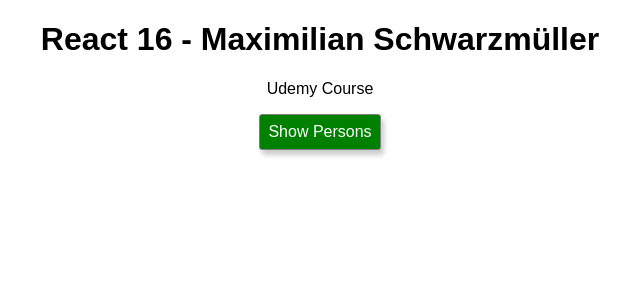
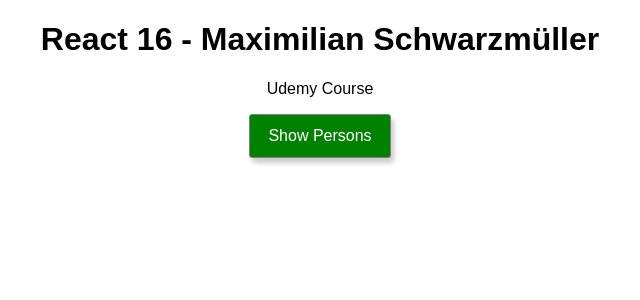
Before and after one commit to carlo-bruno/react-complete-guide, a React app: page / in a window 1280 px wide. Shown: the top 300 px of the page, without its empty margins (320-960 px from the left). Built offline with nearby package versions, Linux system fonts and the light colour scheme.

Commit message:
lecture 68

```diff
--- a/src/App.css
+++ b/src/App.css
@@ -9,3 +9,28 @@
 .bold {
   font-weight: bold;
 }
+
+.App button {
+  background-color: green;
+  color: white;
+  font: inherit;
+  border: 1px solid gray;
+  border-radius: 3px;
+  box-shadow: 3px 5px 5px #ccc;
+  padding: 12px 18px;
+  cursor: pointer;
+}
+
+.App button:hover {
+  background-color: lightgreen;
+  color: black;
+}
+
+.App button.Red {
+  background-color: red;
+}
+
+.App button.Red:hover {
+  background-color: salmon;
+  color: black;
+}
--- a/src/App.js
+++ b/src/App.js
@@ -50,20 +50,9 @@ class App extends Component {
   }
 
   render() {
-    // ? inline style
-    const style = {
-      backgroundColor: 'green',
-      color: 'white',
-      font: 'inherit',
-      border: '1px solid gray',
-      borderRadius: '3px',
-      boxShadow: '3px 5px 5px #ccc',
-      padding: '8px',
-      cursor: 'pointer'
-    };
-
     //* conditional rendering
     let persons = null; // ? default output of return
+    let btnClass = ''; //? create var to assign inside if condition
 
     if ( this.state.showPersons ) { // ? check before returning
       persons = (
@@ -77,8 +66,10 @@ class App extends Component {
               changed={(event) => this.nameChangedHandler(event, person.id)} />
           })}
         </div>
-      )
-      style.backgroundColor = 'red'; //? dynamically changing color of button when toggled
+      );
+      btnClass = classes.Red;
+      //? when button is toggled, change value
+      //! classes.Red is tied to the App.css selectors, will generate a class name that is scoped only to this file
     }
 
     //* adding css class dynamically
@@ -99,7 +90,7 @@ class App extends Component {
         {/* since 'classes is an array, use join(' ') */}
 
         <button
-          style={style}
+          className={btnClass} //! see ln 70
           onClick={this.togglePersonsHandler}>
           Show Persons</button> {/* can be inefficient */}
           {persons}
```
